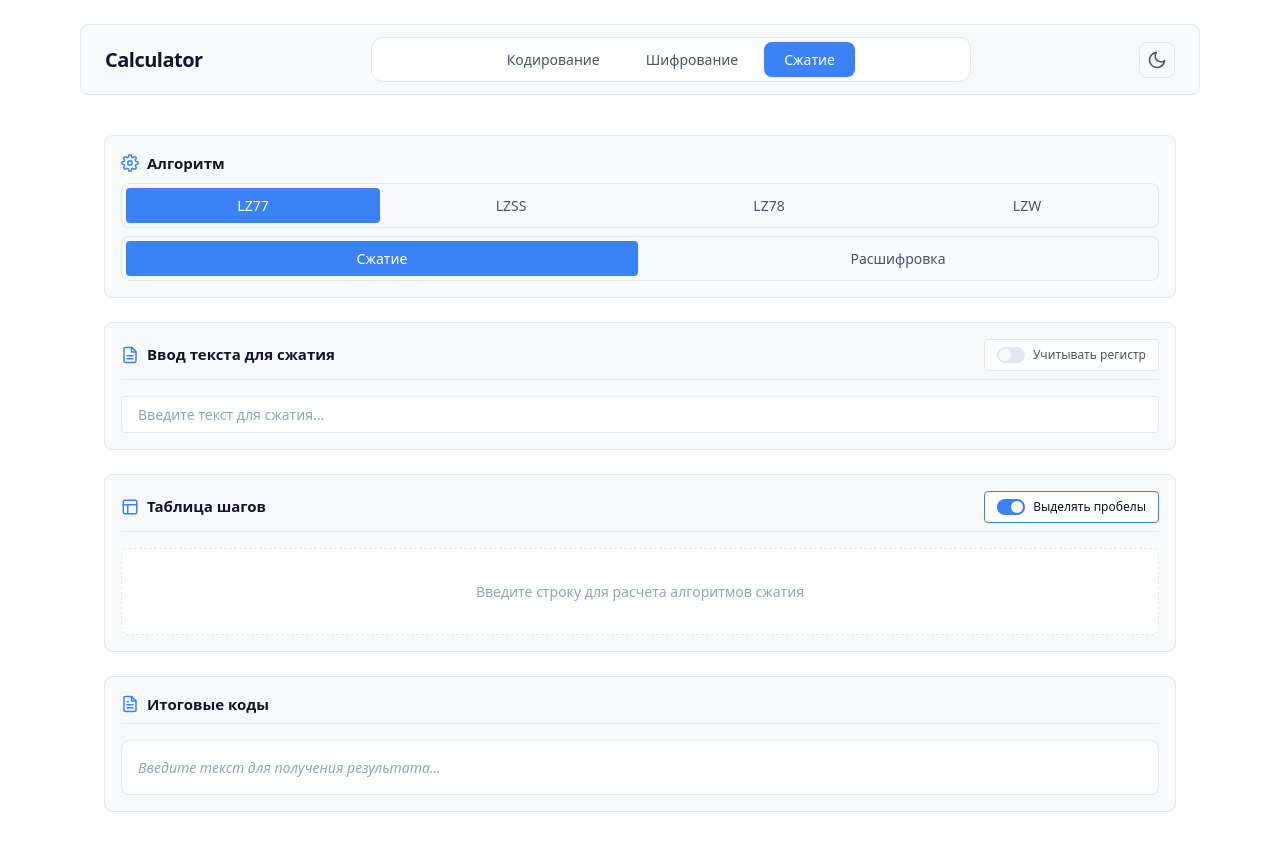
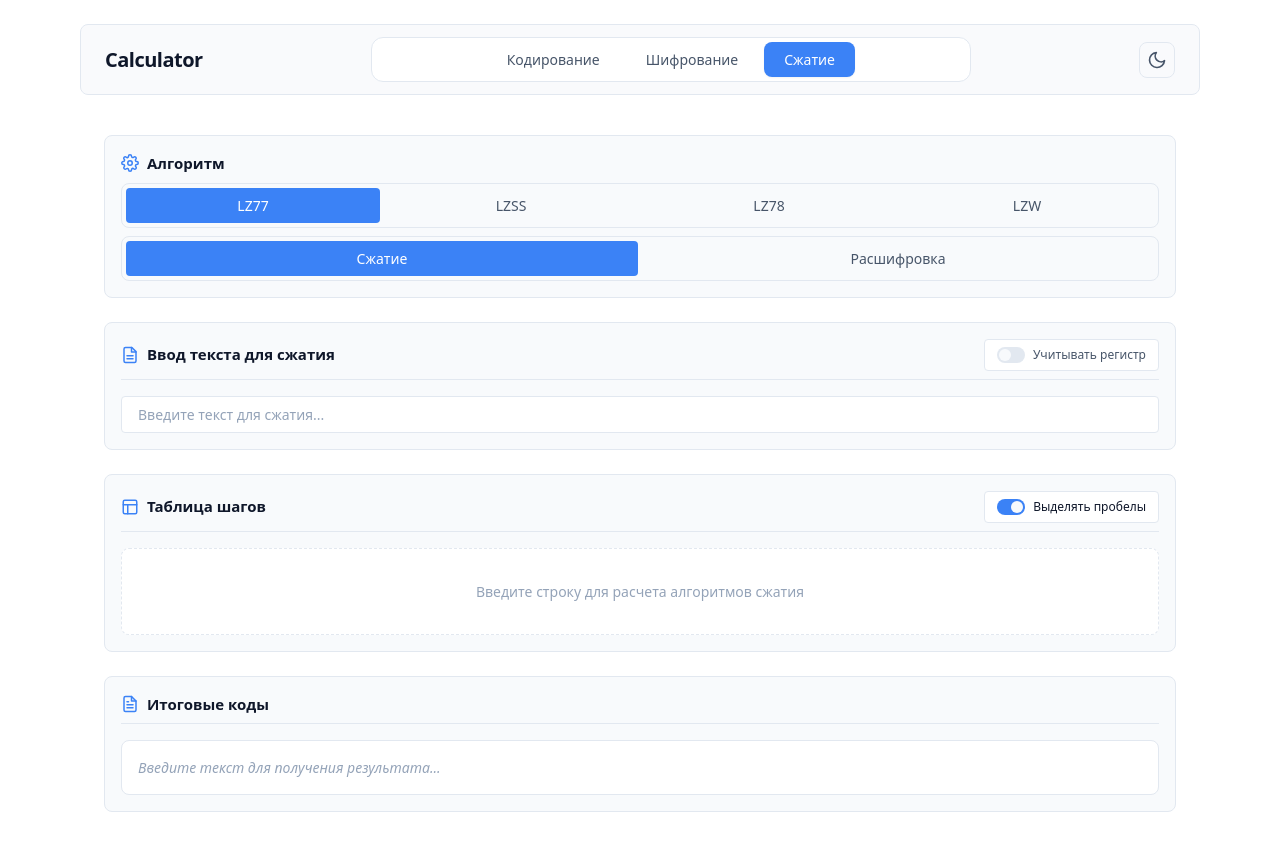
Before and after one commit to koupcls/Calculator, a Vue app in the folder app/: page /#/compression in a window 1280 px wide. Built offline with nearby package versions, Linux system fonts and the light colour scheme.

Commit message:
fix(styles): remove border highligthing when switcher is active

```diff
--- a/app/src/components/ui/Switcher.vue
+++ b/app/src/components/ui/Switcher.vue
@@ -67,7 +67,6 @@ const isChecked = computed({
 
 .switcher.is-active {
   color: var(--color-text);
-  border-color: var(--color-primary);
 }
 
 .switch-box {
```
